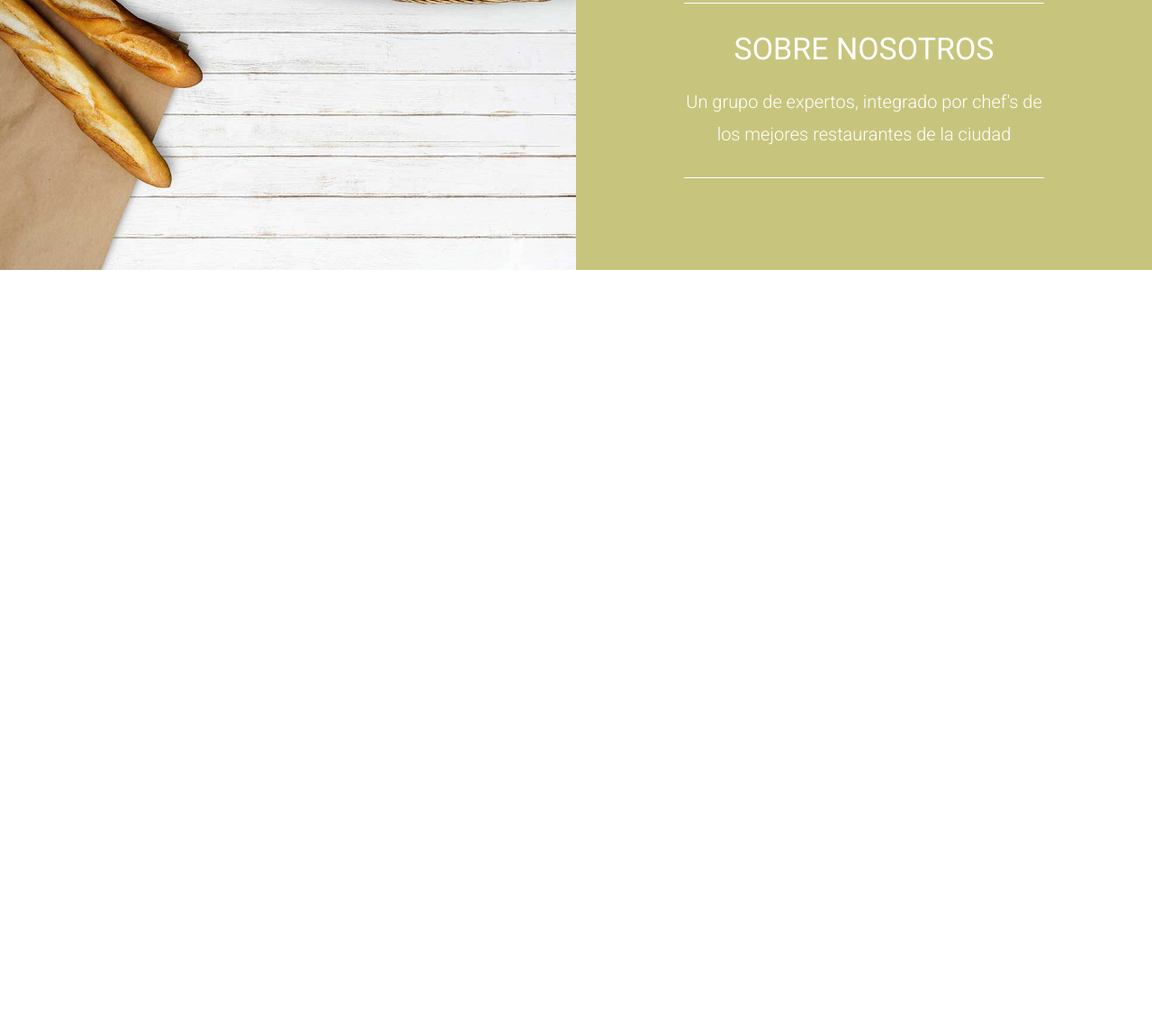
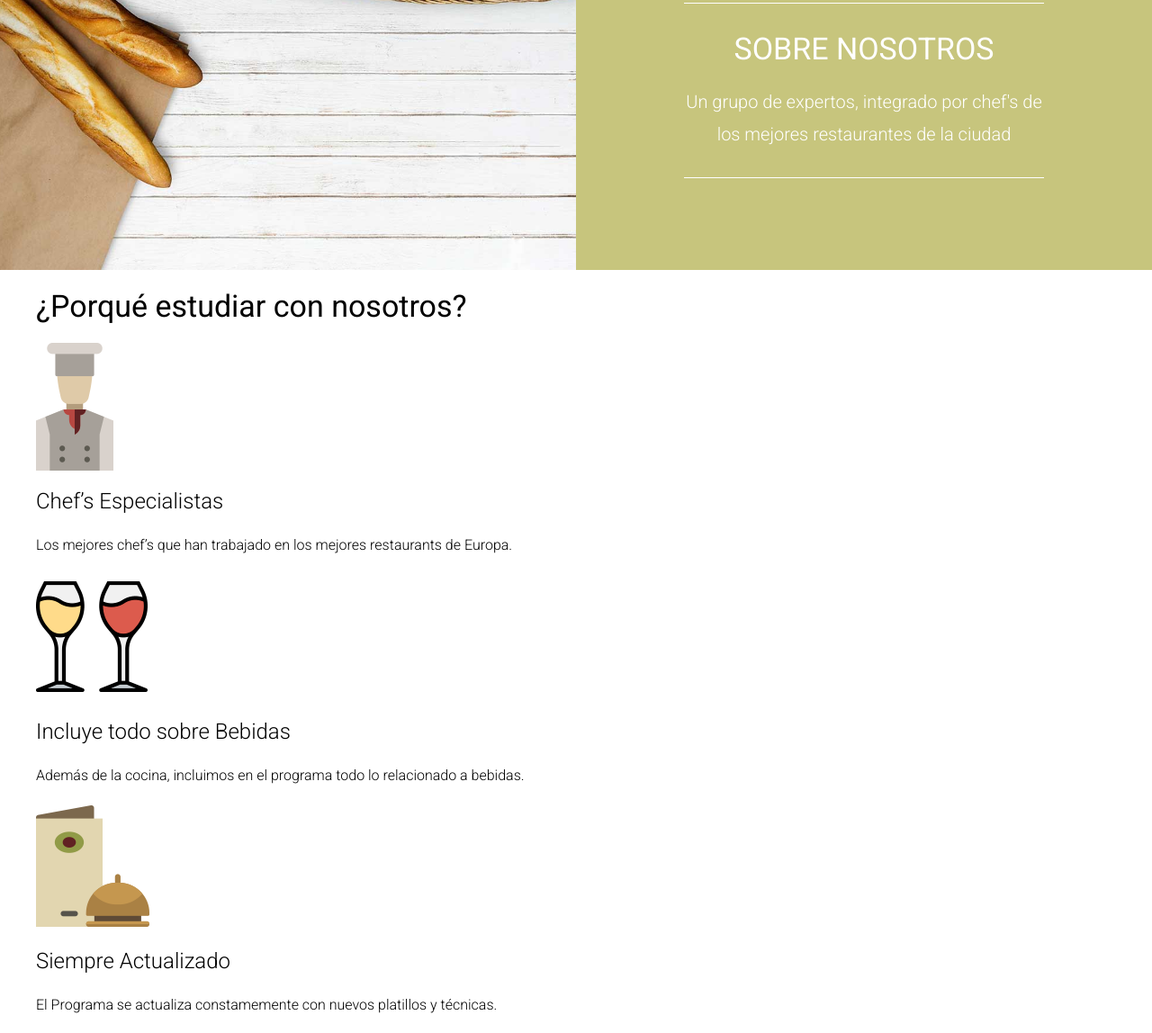
Before and after one commit to Naibaf93/Escuela-de-cocina, a website: page index.html in a window 1280 px wide. Shown: the part 711-1859 px from the top of the page at 90% size. Before the commit the page ends 1011 px from the top, so only its background shows below. Drawn offline with Linux system fonts and the light colour scheme.

Commit message:
creando la seccion de nosotros

```diff
--- a/index.html
+++ b/index.html
@@ -45,5 +45,29 @@
             <div class="bloque"></div>
         </div>
     </section>
+
+    <section class="nosotros contenedor">
+        <h2 class="nosotros__heading">¿Porqué estudiar con nosotros?</h2>
+
+        <div class="nosotros__grid">
+            <div class="nosotros__bloque">
+                <img class="nosotros__imagen" src="build/img/icono_chef.png" alt="imagen icono">
+                <h3 class="nosotros__bloque-heading">Chef’s Especialistas</h3>
+                <p class="nosotros__bloque-texto">Los mejores chef’s que han trabajado en los mejores restaurants de Europa.</p>
+            </div>
+
+            <div class="nosotros__bloque">
+                <img class="nosotros__imagen" src="build/img/icono_vino.png" alt="imagen icono">
+                <h3 class="nosotros__bloque-heading">Incluye todo sobre Bebidas</h3>
+                <p class="nosotros__bloque-texto">Además de la cocina, incluimos en el programa todo lo relacionado a bebidas.</p>
+            </div>
+
+            <div class="nosotros__bloque">
+                <img class="nosotros__imagen" src="build/img/icono_menu.png" alt="imagen icono">
+                <h3 class="nosotros__bloque-heading">Siempre Actualizado</h3>
+                <p class="nosotros__bloque-texto">El Programa se actualiza constamemente con nuevos platillos y técnicas.</p>
+            </div>
+        </div>
+    </section>
 </body>
 </html>
```
